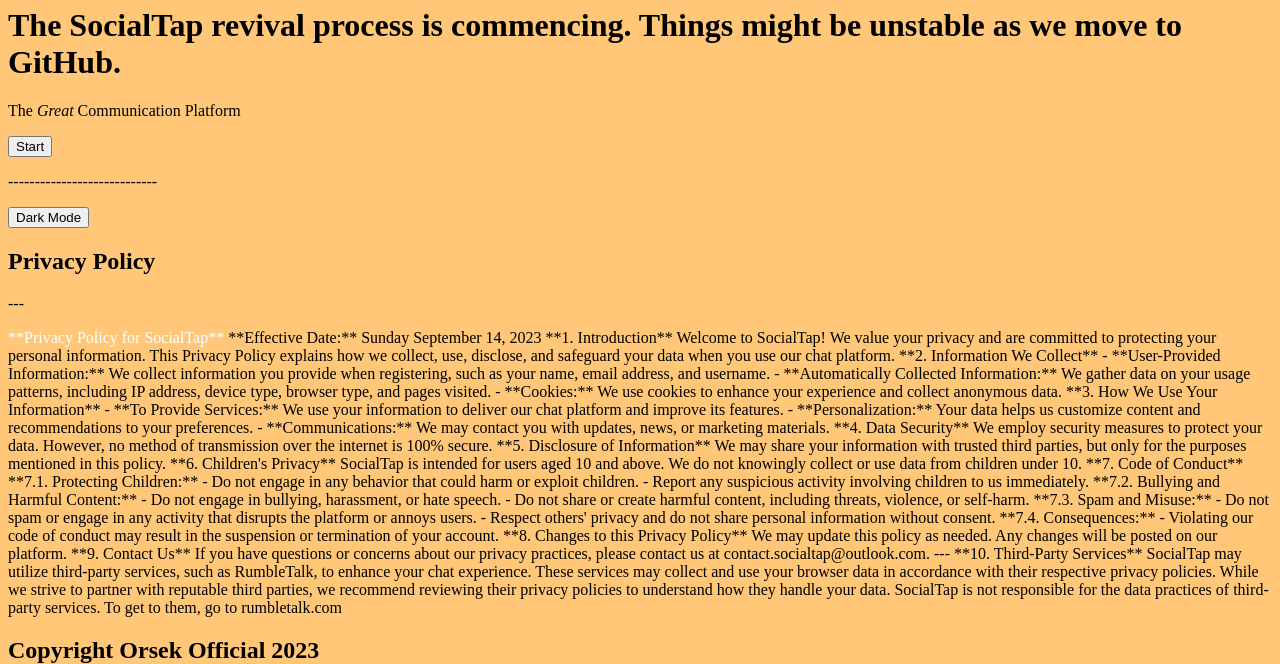
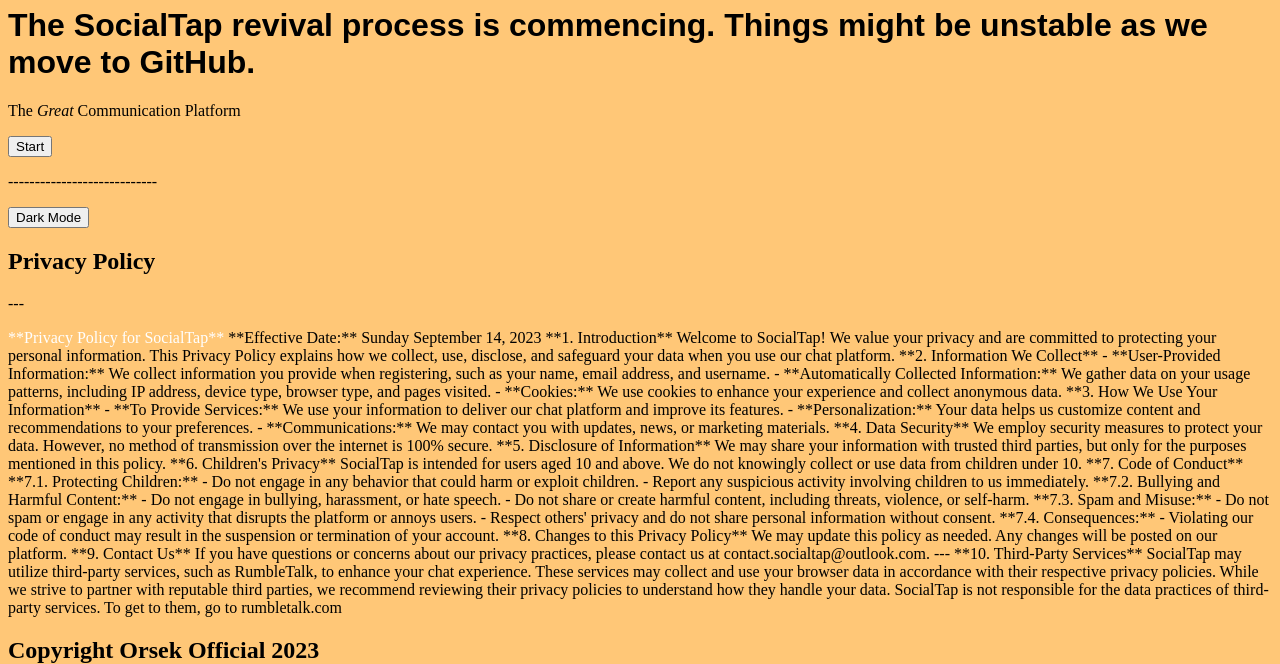
Before and after one commit to BrokenLatchhook/socialtap, a plain HTML site: page index.html in a window 1280 px wide. Shown: the part 161-825 px from the top of the page. Drawn offline with Linux system fonts and the light colour scheme.

Commit message:
fix font bug

```diff
--- a/style.css
+++ b/style.css
@@ -5,5 +5,7 @@
 body {
   background-color: #ffc777;
 }
+
  h1 {
-   font-family: lucida-handwriting
+   font-family: sans-serif
+ }
```
